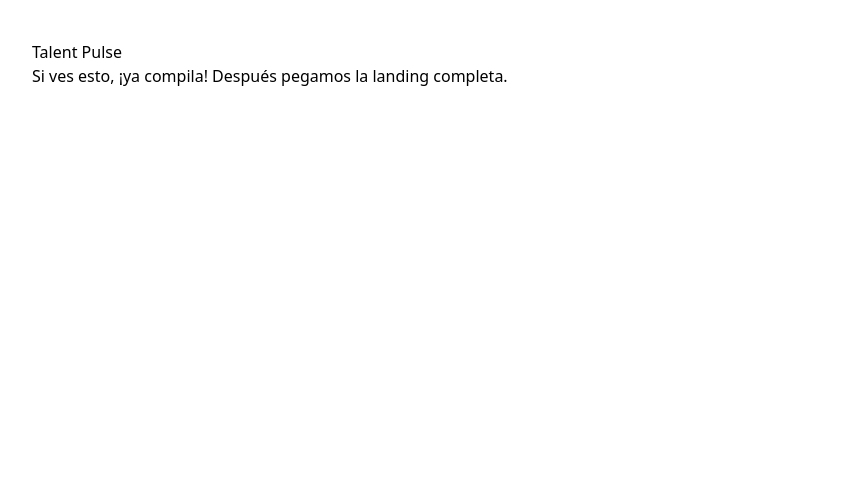
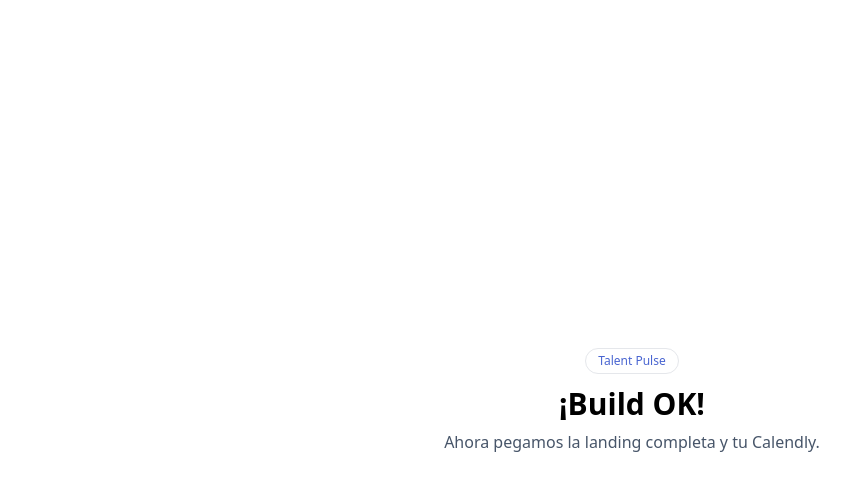
Before and after one commit to joacocabanas/alentpulse-landing, a Next.js app: page / in a window 1280 px wide. Shown: the top 490 px of the page, without its empty margins (8-858 px from the left). Built offline with nearby package versions, Linux system fonts and the light colour scheme.

Commit message:
Update page.jsx

```diff
--- a/app/page.jsx
+++ b/app/page.jsx
@@ -1,11 +1,15 @@
-'use client';
-import React from 'react';
-
 export default function Page() {
   return (
-    <main style={{padding:'40px', fontFamily:'system-ui'}}>
-      <h1>Talent Pulse</h1>
-      <p>Si ves esto, ¡ya compila! Después pegamos la landing completa.</p>
+    <main className="min-h-screen grid place-items-center p-10">
+      <div className="text-center">
+        <span className="inline-block mb-3 rounded-full px-3 py-1 text-xs font-medium
+                         text-[var(--tp-primary)] border border-[var(--tp-primary)]/30
+                         bg-[var(--tp-primary)]/5">
+          Talent Pulse
+        </span>
+        <h1 className="text-3xl font-semibold mb-2">¡Build OK!</h1>
+        <p className="text-slate-600">Ahora pegamos la landing completa y tu Calendly.</p>
+      </div>
     </main>
   );
 }
```
